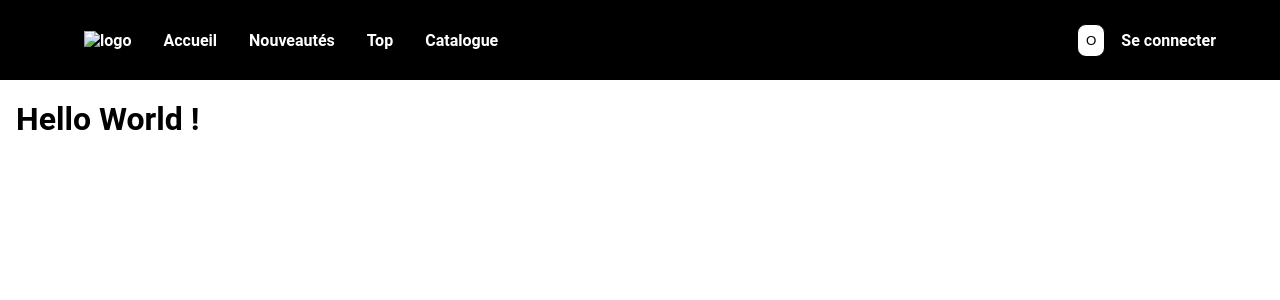
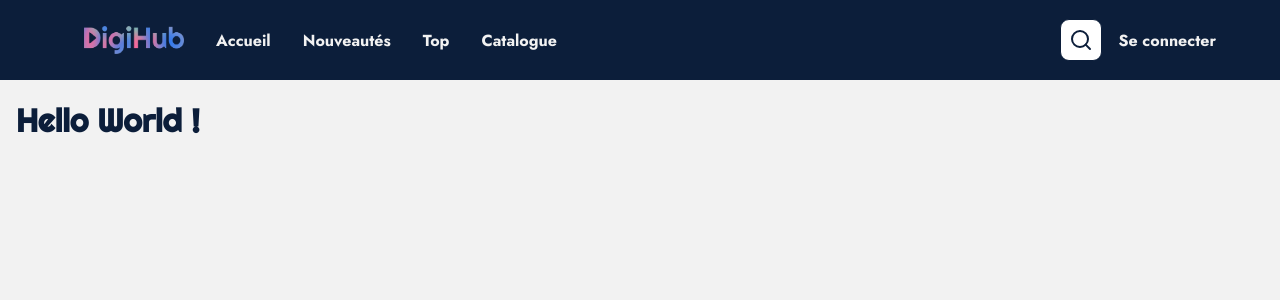
Before and after one commit to mathis-lambert/digihub, a PHP site: page / in a window 1280 px wide. Shown: the top 300 px of the page. Run offline with PHP 8.4, Linux system fonts and the light colour scheme.

Commit message:
beginning to work on search system, able to search with multiple words in the database, filter by author and media type remaining

```diff
--- a/assets/style/components/_assets.scss
+++ b/assets/style/components/_assets.scss
@@ -5,7 +5,7 @@ h3,
 h4,
 h5,
 h6 {
-  font-family: $font-family;
+  font-family: $font-family-title;
   font-weight: 700;
   color: $color-primary;
 }
@@ -35,13 +35,13 @@ button,
 .btn {
   padding: 0.5rem;
   background-color: white;
-  border: 1px solid black;
+  border: 1px solid $color-primary;
   border-radius: 9px;
 
   transition: all 0.3s ease-in-out;
 
   &:hover {
-    background-color: black;
+    background-color: $color-primary;
     border: 1px solid white;
   }
 }
--- /dev/null
+++ b/assets/style/components/_fonts.scss
@@ -0,0 +1,2 @@
+@import url("https://fonts.googleapis.com/css2?family=Righteous&display=swap");
+@import url("https://fonts.googleapis.com/css2?family=Jost:ital,wght@0,100;0,200;0,300;0,400;0,500;0,600;0,700;0,800;0,900;1,100;1,200;1,300;1,400;1,500;1,600;1,700;1,800;1,900&display=swap");
--- a/assets/style/components/_header.scss
+++ b/assets/style/components/_header.scss
@@ -23,4 +23,46 @@ header {
     justify-content: center;
     align-items: center;
   }
+  .logo_img {
+    img {
+      max-width: 100px;
+    }
+
+    filter: hue-rotate(0deg);
+
+    &:hover {
+      animation: logo 1s ease-in-out alternate;
+      filter: hue-rotate(360deg);
+    }
+  }
+  a {
+    display: flex;
+    justify-content: center;
+    align-items: center;
+  }
+
+  .search-button {
+    display: flex;
+    justify-content: center;
+    align-items: center;
+    svg {
+      stroke: $color-primary;
+      transition: all 0.3s ease-in-out;
+    }
+
+    &:hover {
+      svg {
+        stroke: $color-secondary;
+      }
+    }
+  }
 }
+
+@keyframes logo {
+  0% {
+    filter: hue-rotate(0deg);
+  }
+  100% {
+    filter: hue-rotate(360deg);
+  }
+}
--- a/assets/style/style.css
+++ b/assets/style/style.css
@@ -1,3 +1,5 @@
+@import url("https://fonts.googleapis.com/css2?family=Righteous&display=swap");
+@import url("https://fonts.googleapis.com/css2?family=Jost:ital,wght@0,100;0,200;0,300;0,400;0,500;0,600;0,700;0,800;0,900;1,100;1,200;1,300;1,400;1,500;1,600;1,700;1,800;1,900&display=swap");
 /* reset */
 *,
 :before,
@@ -13,14 +15,105 @@
 /* body */
 html,
 body {
-  font-family: "Roboto", sans-serif;
+  font-family: "Jost", sans-serif;
   font-size: clamp(14px, 1.5vw, 16px);
   font-weight: 400;
-  color: #000;
-  background-color: #fff;
+  color: #0c1e3a;
+  background-color: #f2f2f2;
 }
 
 /* IMPORTS FROM components */
+.searchbar {
+  position: fixed;
+  inset: 0;
+  z-index: 1000;
+  opacity: 0;
+  pointer-events: none;
+  transition: all 0.3s ease-in-out;
+}
+.searchbar.active {
+  opacity: 1;
+  visibility: visible;
+  pointer-events: all;
+}
+.searchbar.active .searchbar__background {
+  -webkit-backdrop-filter: blur(5px);
+          backdrop-filter: blur(5px);
+}
+.searchbar__background {
+  position: fixed;
+  inset: 0;
+  background-color: rgba(0, 0, 0, 0.25);
+  -webkit-backdrop-filter: blur(0px);
+          backdrop-filter: blur(0px);
+  z-index: -1;
+  transition: 1s -webkit-backdrop-filter ease-in, 1s backdrop-filter ease-in;
+}
+.searchbar__back {
+  position: fixed;
+  top: 1rem;
+  left: 1rem;
+  z-index: 1001;
+  cursor: pointer;
+  display: flex;
+  align-items: center;
+  justify-content: center;
+}
+.searchbar__back svg {
+  stroke: #000;
+  transition: all 0.3s ease-in-out;
+}
+.searchbar__back:hover {
+  background-color: #0c1e3a;
+}
+.searchbar__back:hover svg {
+  stroke: #fff;
+}
+.searchbar__container {
+  width: min(100% - 2rem, 700px);
+  position: fixed;
+  top: 20%;
+  left: 50%;
+  transform: translate(-50%, -50%);
+}
+.searchbar__container__input input {
+  width: 100%;
+  font-family: "Jost", sans-serif;
+  padding: 1rem;
+  border: none;
+  border-radius: 9px;
+  font-size: 1.2rem;
+  font-weight: 700;
+  color: #0c1e3a;
+  background-color: white;
+  outline: none;
+  transition: all 0.3s ease-in-out;
+  box-shadow: 0 0 0 1px rgba(0, 0, 0, 0.1), 0 0 10px 0 rgba(0, 0, 0, 0.3);
+}
+.searchbar__container__input input:focus {
+  box-shadow: 0 0 0 1px rgba(0, 0, 0, 0.1), 0 0 10px 0 rgba(0, 0, 0, 0.3), 0 0 0 4px rgba(0, 0, 0, 0.1);
+}
+.searchbar__results {
+  width: 100%;
+  position: fixed;
+  top: 0;
+  left: 0;
+  z-index: -1;
+  display: flex;
+  flex-direction: column;
+  gap: 1rem;
+  padding: 1rem;
+  padding-top: 2rem;
+  background-color: #f2f2f2;
+  border-radius: 0 0 9px 9px;
+  opacity: 0;
+  transition: all 0.3s ease-in-out;
+}
+.searchbar.searching .searchbar__results {
+  opacity: 1;
+  top: 80%;
+}
+
 /* MAIN ASSETS STYLESHEET */
 h1,
 h2,
@@ -28,9 +121,9 @@ h3,
 h4,
 h5,
 h6 {
-  font-family: "Roboto", sans-serif;
+  font-family: "Righteous", cursive;
   font-weight: 700;
-  color: #000;
+  color: #0c1e3a;
 }
 
 .container {
@@ -42,7 +135,7 @@ h6 {
 a {
   padding: 1rem;
   display: block;
-  color: #fff;
+  color: #f2f2f2;
   text-decoration: none;
   font-weight: 700;
   transition: all 0.3s ease-in-out;
@@ -56,13 +149,13 @@ button,
 .btn {
   padding: 0.5rem;
   background-color: white;
-  border: 1px solid black;
+  border: 1px solid #0c1e3a;
   border-radius: 9px;
   transition: all 0.3s ease-in-out;
 }
 button:hover,
 .btn:hover {
-  background-color: black;
+  background-color: #0c1e3a;
   border: 1px solid white;
 }
 
@@ -72,7 +165,7 @@ header {
   left: 0;
   height: 80px;
   width: 100%;
-  background-color: #000;
+  background-color: #0c1e3a;
   padding: 0.5rem 3rem;
   display: flex;
   justify-content: space-between;
@@ -89,4 +182,50 @@ header .widgets {
   display: flex;
   justify-content: center;
   align-items: center;
+}
+header .logo_img {
+  filter: hue-rotate(0deg);
+}
+header .logo_img img {
+  max-width: 100px;
+}
+header .logo_img:hover {
+  -webkit-animation: logo 1s ease-in-out alternate;
+          animation: logo 1s ease-in-out alternate;
+  filter: hue-rotate(360deg);
+}
+header a {
+  display: flex;
+  justify-content: center;
+  align-items: center;
+}
+header .search-button {
+  display: flex;
+  justify-content: center;
+  align-items: center;
+}
+header .search-button svg {
+  stroke: #0c1e3a;
+  transition: all 0.3s ease-in-out;
+}
+header .search-button:hover svg {
+  stroke: #f2f2f2;
+}
+
+@-webkit-keyframes logo {
+  0% {
+    filter: hue-rotate(0deg);
+  }
+  100% {
+    filter: hue-rotate(360deg);
+  }
+}
+
+@keyframes logo {
+  0% {
+    filter: hue-rotate(0deg);
+  }
+  100% {
+    filter: hue-rotate(360deg);
+  }
 }/*# sourceMappingURL=style.css.map */
--- a/assets/style/style.scss
+++ b/assets/style/style.scss
@@ -1,3 +1,5 @@
+@import "components/fonts";
+
 /* reset */
 *,
 :before,
@@ -10,16 +12,17 @@
 }
 
 /* VARIABLES */
-$color-primary: #000;
-$color-secondary: #fff;
+$color-primary: #0c1e3a;
+$color-secondary: #f2f2f2;
 $color-tertiary: rgb(14, 41, 58);
 $color-quaternary: rgb(20, 208, 171);
-$font-family: "Roboto", sans-serif;
+$font-family-text: "Jost", sans-serif;
+$font-family-title: "Righteous", cursive;
 
 /* body */
 html,
 body {
-  font-family: "Roboto", sans-serif;
+  font-family: $font-family-text;
   font-size: clamp(14px, 1.5vw, 16px);
   font-weight: 400;
   color: $color-primary;
@@ -27,6 +30,7 @@ body {
 }
 
 /* IMPORTS FROM components */
+@import "components/searchbar";
 @import "components/assets";
 @import "components/header";
 @import "components/footer";
--- a/includes/footer.php
+++ b/includes/footer.php
@@ -0,0 +1 @@
+<script src="./scripts/index.js"></script>
--- a/includes/header.php
+++ b/includes/header.php
@@ -1,7 +1,7 @@
 <header>
     <nav>
-        <a href="./">
-            <img src="" alt="logo">
+        <a href="./" class="logo_img">
+            <img src="./assets/img/digihub-full-png.png" alt="logo">
         </a>
         <a href="./">Accueil</a>
         <a href="./nouveautes">Nouveautés</a>
@@ -10,8 +10,11 @@
     </nav>
 
     <div class="widgets">
-        <button>
-            O
+        <button class="search-button">
+            <svg xmlns="http://www.w3.org/2000/svg" width="24" height="24" viewBox="0 0 24 24" fill="none" stroke-width="2" stroke-linecap="round" stroke-linejoin="round" class="feather feather-search">
+                <circle cx="11" cy="11" r="8"></circle>
+                <line x1="21" y1="21" x2="16.65" y2="16.65"></line>
+            </svg>
         </button>
         <a href="./connexion">Se connecter</a>
     </div>
--- /dev/null
+++ b/includes/searchbar.php
@@ -0,0 +1,22 @@
+<div class="searchbar">
+    <div class="searchbar__background"></div>
+
+
+    <button class="searchbar__back">
+        <svg xmlns="http://www.w3.org/2000/svg" width="24" height="24" viewBox="0 0 24 24" fill="none" stroke-width="2" stroke-linecap="round" stroke-linejoin="round" class="feather feather-arrow-left">
+            <line x1="19" y1="12" x2="5" y2="12"></line>
+            <polyline points="12 19 5 12 12 5"></polyline>
+        </svg>
+    </button>
+
+
+    <div class="searchbar__container">
+        <div class="searchbar__container__input">
+            <input type="text" placeholder="Rechercher un film, une série, un acteur...">
+        </div>
+        <div class="searchbar__results">
+
+        </div>
+    </div>
+
+</div>
--- a/index.php
+++ b/index.php
@@ -10,7 +10,12 @@ require_once './includes/head.php';
 ?>
 
 <body>
-  <?php require_once './includes/header.php'; ?>
+
+
+  <?php
+  require_once './includes/searchbar.php';
+  require_once './includes/header.php';
+  ?>
   <h1 class="container">Hello World !</h1>
   <?php require_once './includes/footer.php'; ?>
 </body>
```
Also changed, not shown: assets/docs/digihub.sql (+46 -4 lines), assets/style/components/_searchbar.scss (added, +113 -0 lines), controllers/php/search.php (added, +17 -0 lines), scripts/index.js (+86 -0 lines), assets/img/dh-icon.png (added), assets/img/digihub-full-png.png (added), 2 other files.
